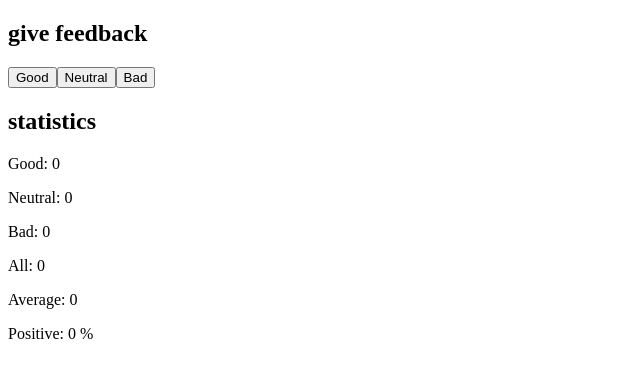
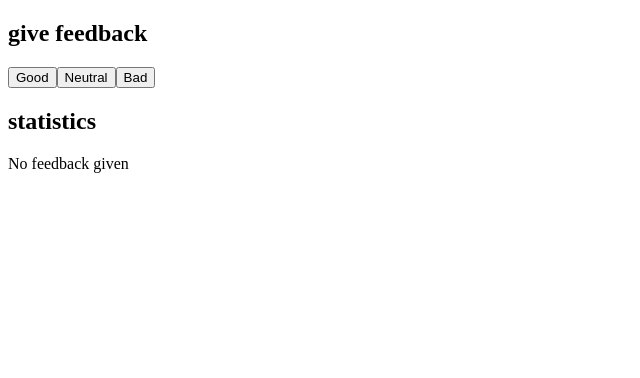
Before and after one commit to graindeweb/FullStackOpen, a React (Create React App) app in the folder part1/unicafe/: page / in a window 1280 px wide. Shown: the top 378 px of the page, without its empty margins (0-640 px from the left). Built offline with nearby package versions, Linux system fonts and the light colour scheme.

Commit message:
Part 1.9 done

```diff
--- a/part1/unicafe/src/App.js
+++ b/part1/unicafe/src/App.js
@@ -23,7 +23,7 @@ const Result = ({ text, count }) => {
   )
 }
 
-const Statistics = ({feedbacks}) => {
+const Statistics = ({ feedbacks }) => {
   const total = Object.values(feedbacks).reduce((p, v) => p + v, 0)
 
   const computeAverage = () => {
@@ -35,12 +35,18 @@ const Statistics = ({feedbacks}) => {
   }
   return (
     <section>
+      {total ? (
+        <>
           <Result text={statTypes["good"]} count={feedbacks.good} />
           <Result text={statTypes["neutral"]} count={feedbacks.neutral} />
           <Result text={statTypes["bad"]} count={feedbacks.bad} />
           <Result text="All" count={total} />
           <Result text="Average" count={computeAverage()} />
           <Result text="Positive" count={`${computePositive()} %`} />
+        </>
+      ) : (
+        <p>No feedback given</p>
+      )}
     </section>
   )
 }
@@ -69,7 +75,6 @@ function App() {
     }
   }
 
-
   return (
     <div>
       <Header title="give feedback" />
@@ -78,7 +83,7 @@ function App() {
       ))}
 
       <Header title="statistics" />
-      <Statistics feedbacks={{good: good, bad: bad, neutral: neutral}} />
+      <Statistics feedbacks={{ good: good, bad: bad, neutral: neutral }} />
     </div>
   )
 }
```
Lines whose indentation alone changed are shown as unchanged.
